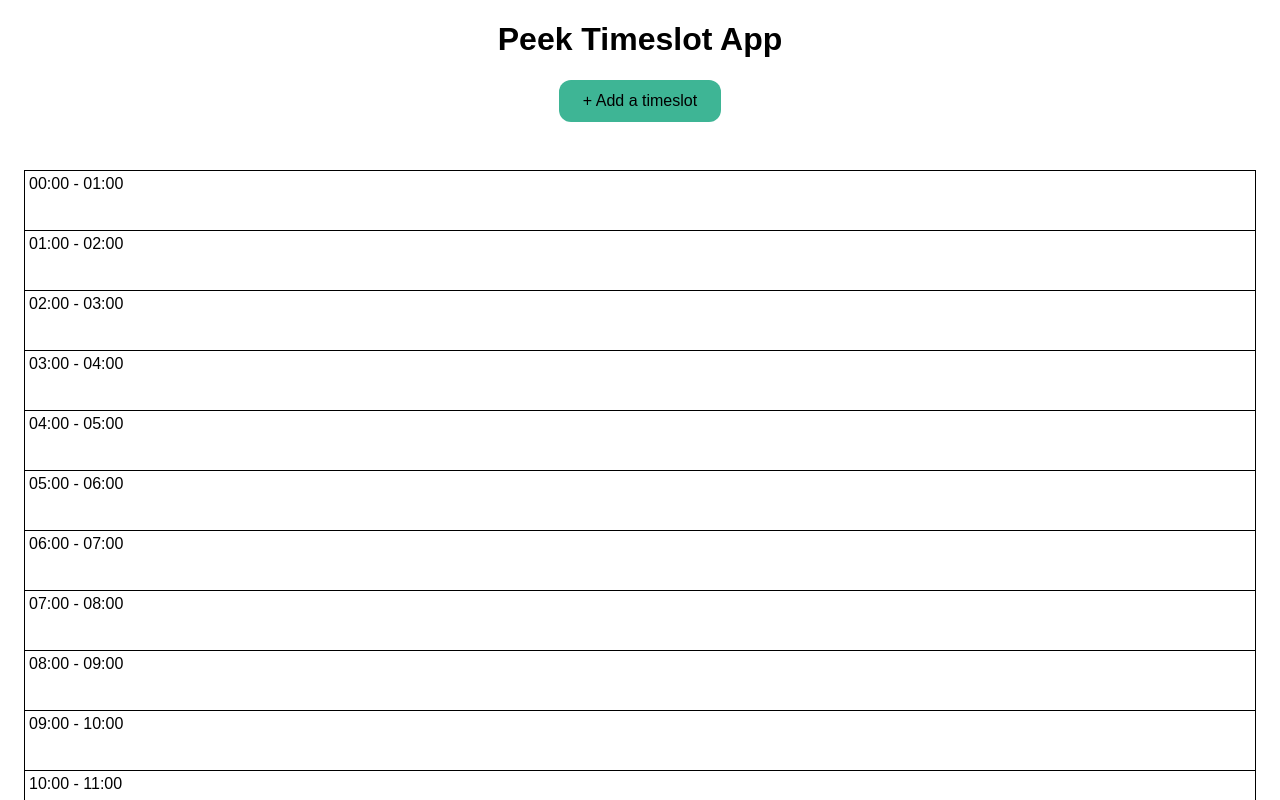
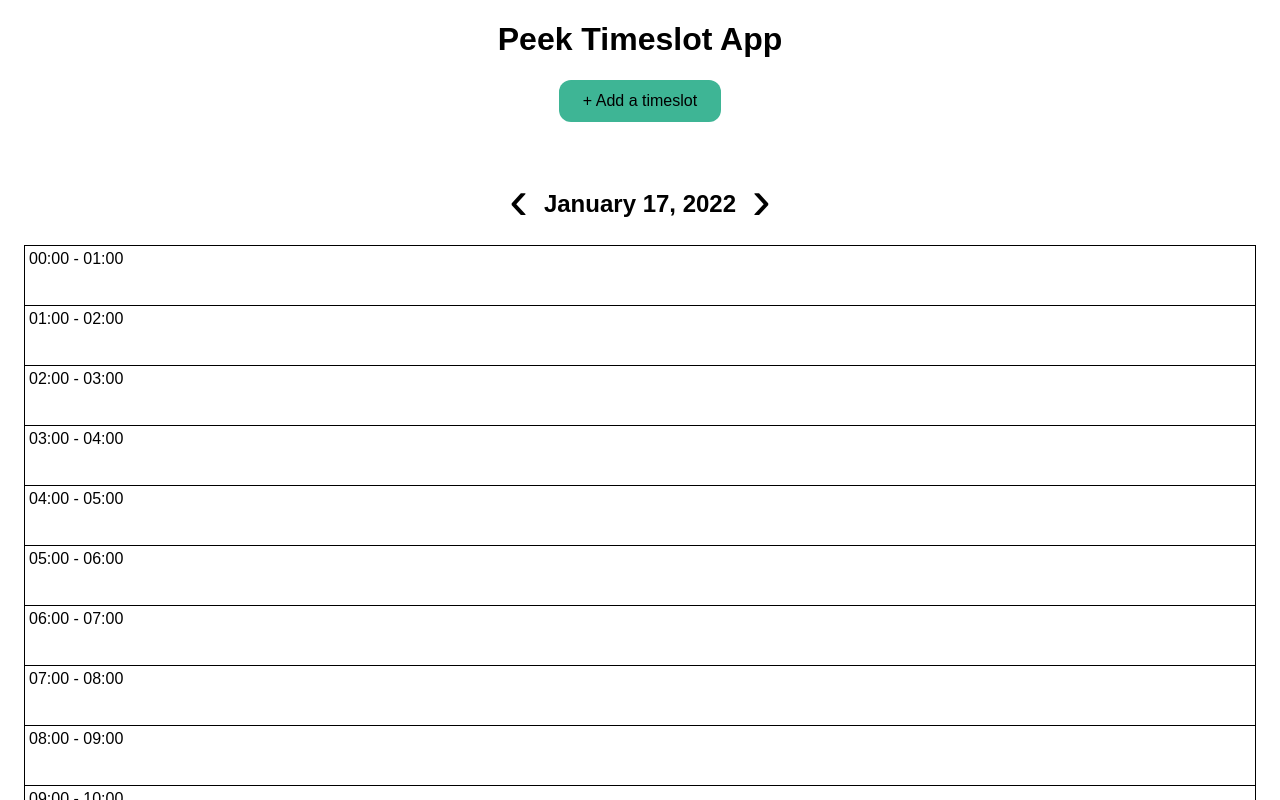
Before and after one commit to lukegabrieli/peek-timeslot-app, a React (Create React App) app: page / in a window 1280 px wide. Shown: the top 800 px of the page. Built offline with nearby package versions, Linux system fonts and the light colour scheme.

Commit message:
add day filter

```diff
--- a/src/components/CalendarView.js
+++ b/src/components/CalendarView.js
@@ -60,13 +60,57 @@ const StyledCanceledText = styled.span`
 	margin-left: 8px;
 `;
 
+const StyledHeaderContainer = styled.div`
+	display: flex;
+	justify-content: center;
+	margin-bottom: 8px;
+`;
+
+const StyledChevronButtons = styled.button`
+	margin: 0;
+	padding: 30px 16px 34px 16px;
+	background-color: transparent;
+	border: none;
+	cursor: pointer;
+	font-size: 56px;
+	line-height: 0;
+	align-self: flex-start;
+`;
+
 function CalendarView() {
 	const dispatch = useDispatch();
 	const timeslots = useSelector((state) => state.timeslot.timeslots);
 	const [isModalOpen, setIsModalOpen] = useState(false);
+	const [currentDay, setCurrentDay] = useState(moment());
+
+	// filter timeslots based on day
+	const formattedCurrentDay = currentDay.format('YYYY-MM-DD');
+	const filteredTimeslots = timeslots.filter(({date}) => {
+		return date === formattedCurrentDay;
+	});
 
 	return (
+		<>
 			<StyledContainer>
+				<StyledHeaderContainer>
+					<StyledChevronButtons
+						onClick={() => {
+							const prevDay = moment(currentDay).subtract(1, 'days');
+							setCurrentDay(prevDay);
+						}}
+					>
+						‹
+					</StyledChevronButtons>
+					<h2>{currentDay.format('MMMM DD, YYYY')}</h2>
+					<StyledChevronButtons
+						onClick={() => {
+							const nextDay = moment(currentDay).add(1, 'days');
+							setCurrentDay(nextDay);
+						}}
+					>
+						›
+					</StyledChevronButtons>
+				</StyledHeaderContainer>
 				<div>
 					{hoursArray.map((hour) => {
 						const formattedStartTime = moment.utc().startOf('day').add(hour.startMinutes, 'minutes').format('HH:mm');
@@ -79,7 +123,7 @@ function CalendarView() {
 						);
 					})}
 				</div>
-			{timeslots.map((timeslot) => {
+				{filteredTimeslots.map((timeslot) => {
 					const {id, activityName, startTime, endTime, numMaxGuests, isCanceled} = timeslot;
 					const startTimeAsMinutes = moment.duration(startTime).asMinutes();
 					const endTimeAsMinutes = moment.duration(endTime).asMinutes();
@@ -126,6 +170,7 @@ function CalendarView() {
 					);
 				})}
 			</StyledContainer>
+		</>
 	);
 }
 
```
Lines whose indentation alone changed are shown as unchanged.
